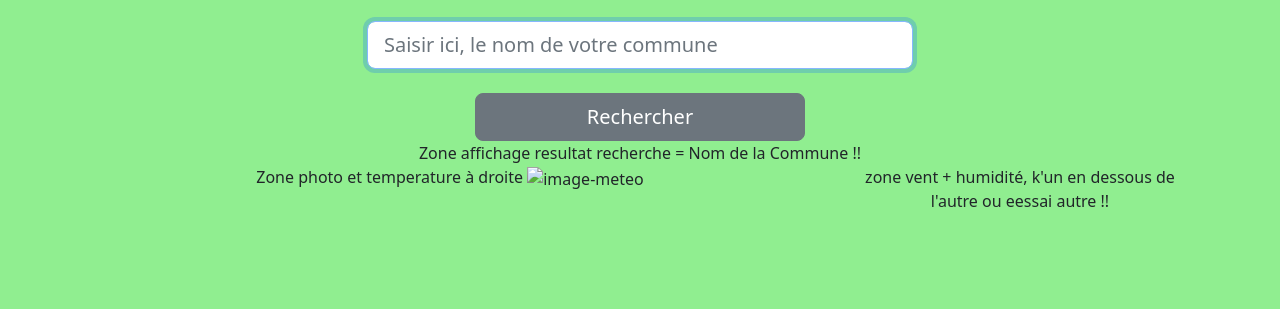
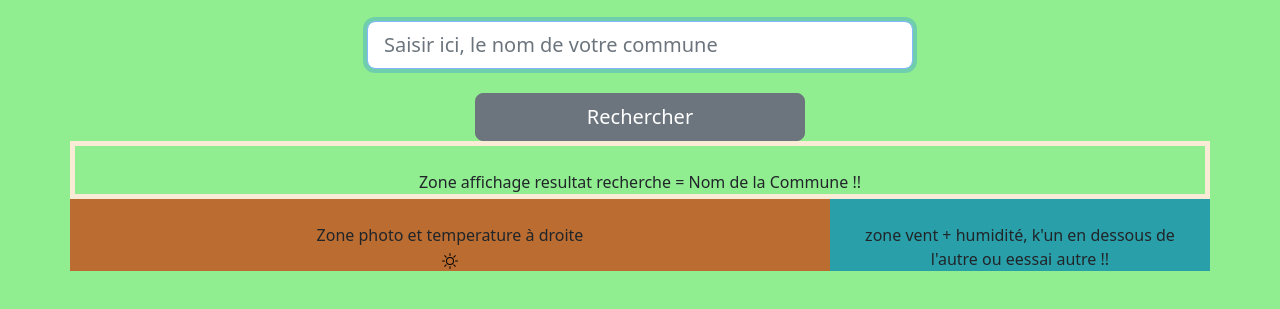
Before and after one commit to DarKaizoku/Meteo-City, a plain HTML site: page index.html in a window 1280 px wide. Shown: the part 83-392 px from the top of the page. Drawn offline with nearby package versions, Linux system fonts and the light colour scheme.

Commit message:
fix:essaimiseenpage

```diff
--- a/index.html
+++ b/index.html
@@ -10,6 +10,7 @@
     <link href="https://cdn.jsdelivr.net/npm/bootstrap@5.2.3/dist/css/bootstrap.min.css" rel="stylesheet"
         integrity="sha384-rbsA2VBKQhggwzxH7pPCaAqO46MgnOM80zW1RWuH61DGLwZJEdK2Kadq2F9CUG65" crossorigin="anonymous">
     <link href="/style.css" rel="stylesheet">
+    <link href="/script.js" rel="script">
 </head>
 
 <body>
@@ -29,18 +30,18 @@
             </div>
             <div class="col">
             </div>
-            <div id="resultat">
-                Zone affichage resultat recherche = Nom de la Commune !!
+            <div id="resultat" class="testA">
+                <br>Zone affichage resultat recherche = Nom de la Commune !!<br>
             </div>
             <div class="container text-center" id="">
                 <!-- Stack the columns on mobile by making one full-width and the other half-width -->
                 <div class="row">
-                  <div id="zonePhotoTemp" class="col-md-8">
-                    Zone photo et temperature à droite
-                    <img id="image-resultat" title="image-meteo">
+                  <div id="zonePhotoTemp" class="col-md-8 testB1">
+                    <br>Zone photo et temperature à droite<br>
+                    <img src="/images/brightness-high.svg" id="image-resultat" title="image-meteo">
                   </div>
-                  <div id="ventHumidite" class="col-md-4">
-                    zone vent + humidité, k'un en dessous de l'autre ou eessai autre !!
+                  <div id="ventHumidite" class="col-md-4 testB2">
+                    <br>zone vent + humidité, k'un en dessous de l'autre ou eessai autre !!<br>
                   </div>
                 </div>
     </main>
--- a/style.css
+++ b/style.css
@@ -1,3 +1,17 @@
 body{
     background-color: lightgreen;
 }
+
+
+.testA{
+    border: solid 5px;
+    border-color: antiquewhite;
+}
+
+
+.testB1{
+    background-color: rgb(186, 108, 49);
+}
+.testB2{
+    background-color: rgb(40, 159, 169);
+}
```
Also changed, not shown: images/brightness-high.svg (added).
